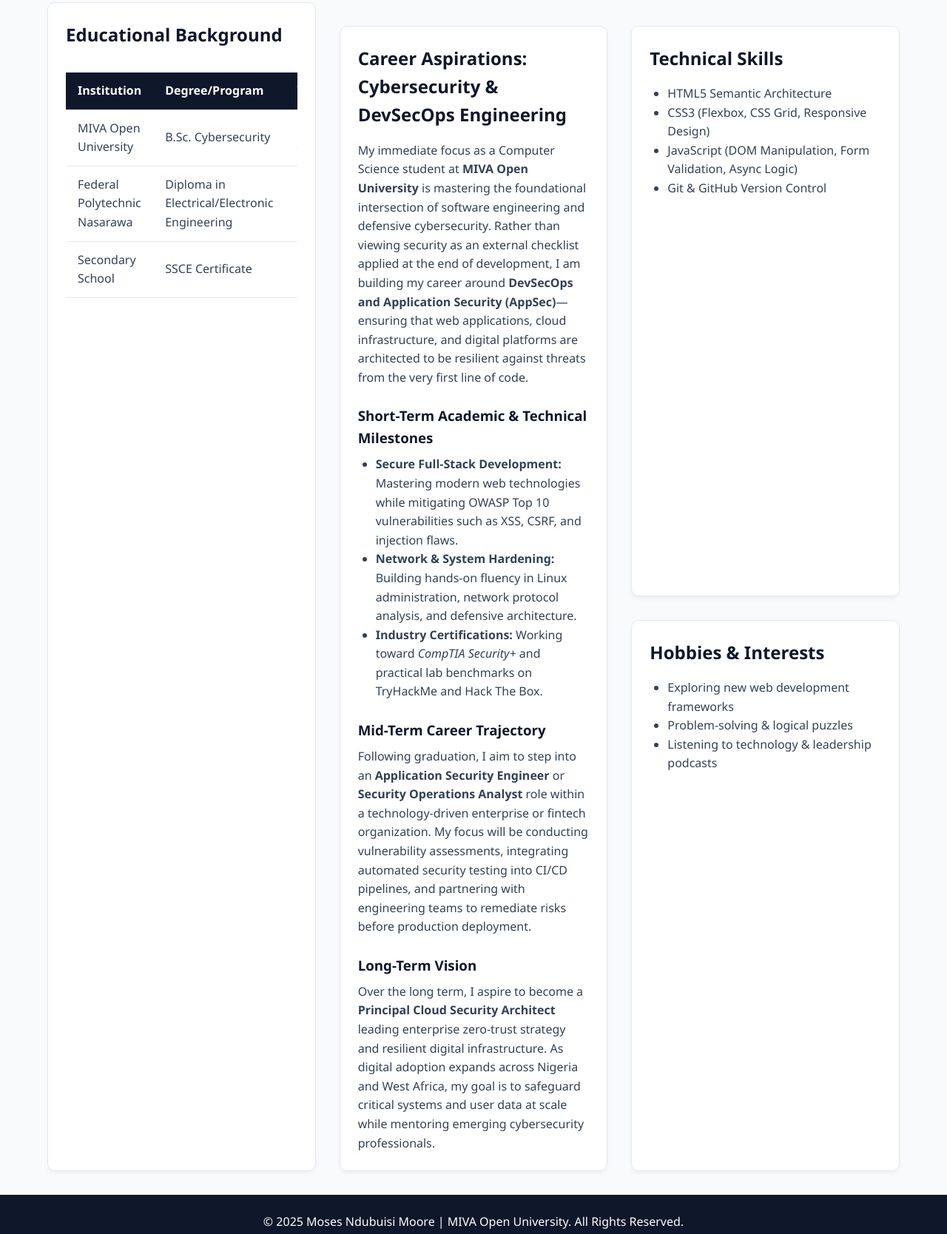
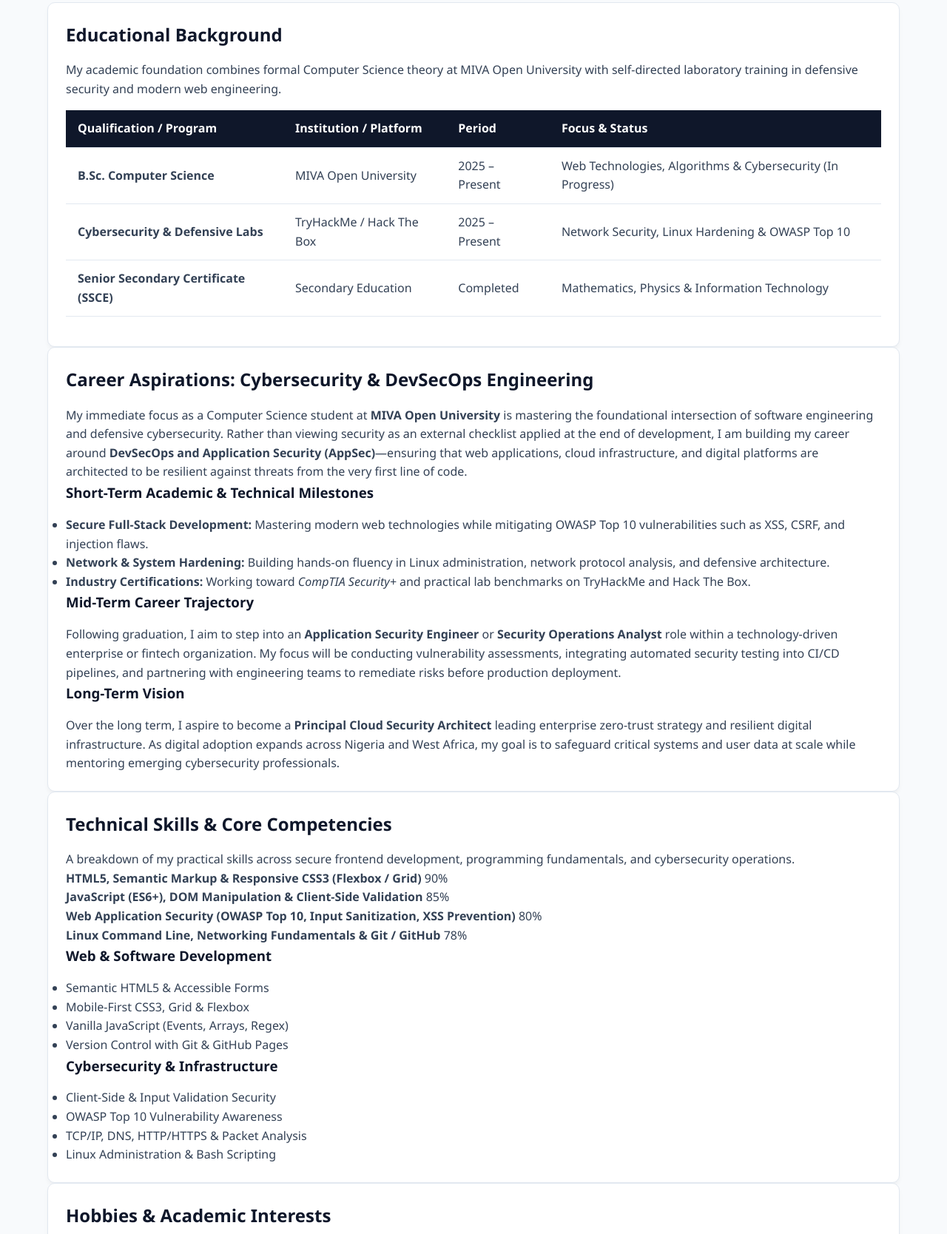
Before and after one commit to demooretours-bit/cos-term-project---Moses-Ndubuisi-Moore, a plain HTML site: page about.html in a window 1280 px wide. Shown: the part 167-1835 px from the top of the page at 74% size. Drawn offline with Linux system fonts and the light colour scheme.

Commit message:
Revamp About Me page with detailed sections
Updated the About Me page with enhanced content structure, including educational background, career aspirations, technical skills, and hobbies.

```diff
--- a/about.html
+++ b/about.html
@@ -9,7 +9,7 @@
 <body>
   <header>
     <nav class="navbar">
-      <a href="index.html" class="logo">Moses Ndubuisi Moore Portfolio</a>
+      <a href="index.html" class="logo">Moses Moore</a>
       <ul class="nav-links">
         <li><a href="index.html">Home</a></li>
         <li><a href="about.html" class="active">About Me</a></li>
@@ -23,88 +23,159 @@
   <main>
     <h1>About Moses Ndubuisi Moore</h1>
 
-    <div class="grid-2">
-      <div class="card">
+    <!-- Educational Background Section -->
+    <section class="card section-spacing">
       <h2>Educational Background</h2>
-        <div class="table-container">
-          <table>
+      <p class="section-intro">
+        My academic foundation combines formal Computer Science theory at MIVA Open University with self-directed laboratory training in defensive security and modern web engineering.
+      </p>
+
+      <div class="table-responsive">
+        <table class="edu-table">
           <thead>
             <tr>
-                <th>Institution</th>
-                <th>Degree/Program</th>
-                <th>Year</th>
+              <th>Qualification / Program</th>
+              <th>Institution / Platform</th>
+              <th>Period</th>
+              <th>Focus &amp; Status</th>
             </tr>
           </thead>
           <tbody>
             <tr>
+              <td><strong>B.Sc. Computer Science</strong></td>
               <td>MIVA Open University</td>
-                <td>B.Sc. Cybersecurity</td>
-                <td>2025/2006 - Present</td>
+              <td>2025 – Present</td>
+              <td>Web Technologies, Algorithms &amp; Cybersecurity (In Progress)</td>
             </tr>
             <tr>
-                <td>Federal Polytechnic Nasarawa</td>
-                <td>Diploma in Electrical/Electronic Engineering</td>
-                <td>2004 - 2006</td>
+              <td><strong>Cybersecurity &amp; Defensive Labs</strong></td>
+              <td>TryHackMe / Hack The Box</td>
+              <td>2025 – Present</td>
+              <td>Network Security, Linux Hardening &amp; OWASP Top 10</td>
             </tr>
             <tr>
-                <td>Secondary School</td>
-                <td>SSCE Certificate</td>
-                <td>1993 - 1998</td>
+              <td><strong>Senior Secondary Certificate (SSCE)</strong></td>
+              <td>Secondary Education</td>
+              <td>Completed</td>
+              <td>Mathematics, Physics &amp; Information Technology</td>
             </tr>
           </tbody>
         </table>
       </div>
-      </div>
+    </section>
 
-      <section class="card" style="margin-top: 2rem;">
+    <!-- Career Aspirations Section -->
+    <section class="card section-spacing">
       <h2>Career Aspirations: Cybersecurity &amp; DevSecOps Engineering</h2>
-
-  <p style="margin-bottom: 1rem;">
+      <p class="body-paragraph">
         My immediate focus as a Computer Science student at <strong>MIVA Open University</strong> is mastering the foundational intersection of software engineering and defensive cybersecurity. Rather than viewing security as an external checklist applied at the end of development, I am building my career around <strong>DevSecOps and Application Security (AppSec)</strong>—ensuring that web applications, cloud infrastructure, and digital platforms are architected to be resilient against threats from the very first line of code.
       </p>
 
-  <h3 style="margin-top: 1.5rem; margin-bottom: 0.5rem;">Short-Term Academic &amp; Technical Milestones</h3>
-  <ul style="margin-left: 1.5rem; margin-bottom: 1rem;">
+      <h3 class="sub-heading">Short-Term Academic &amp; Technical Milestones</h3>
+      <ul class="styled-list">
         <li><strong>Secure Full-Stack Development:</strong> Mastering modern web technologies while mitigating OWASP Top 10 vulnerabilities such as XSS, CSRF, and injection flaws.</li>
         <li><strong>Network &amp; System Hardening:</strong> Building hands-on fluency in Linux administration, network protocol analysis, and defensive architecture.</li>
         <li><strong>Industry Certifications:</strong> Working toward <em>CompTIA Security+</em> and practical lab benchmarks on TryHackMe and Hack The Box.</li>
       </ul>
 
-  <h3 style="margin-top: 1.5rem; margin-bottom: 0.5rem;">Mid-Term Career Trajectory</h3>
-  <p style="margin-bottom: 1rem;">
+      <h3 class="sub-heading">Mid-Term Career Trajectory</h3>
+      <p class="body-paragraph">
         Following graduation, I aim to step into an <strong>Application Security Engineer</strong> or <strong>Security Operations Analyst</strong> role within a technology-driven enterprise or fintech organization. My focus will be conducting vulnerability assessments, integrating automated security testing into CI/CD pipelines, and partnering with engineering teams to remediate risks before production deployment.
       </p>
 
-  <h3 style="margin-top: 1.5rem; margin-bottom: 0.5rem;">Long-Term Vision</h3>
+      <h3 class="sub-heading">Long-Term Vision</h3>
       <p>
         Over the long term, I aspire to become a <strong>Principal Cloud Security Architect</strong> leading enterprise zero-trust strategy and resilient digital infrastructure. As digital adoption expands across Nigeria and West Africa, my goal is to safeguard critical systems and user data at scale while mentoring emerging cybersecurity professionals.
       </p>
     </section>
 
-    <div class="grid-2" style="margin-top: 2rem;">
-      <div class="card">
-        <h2>Technical Skills</h2>
-        <ul style="padding-left: 1.5rem;">
-          <li>HTML5 Semantic Architecture</li>
-          <li>CSS3 (Flexbox, CSS Grid, Responsive Design)</li>
-          <li>JavaScript (DOM Manipulation, Form Validation, Async Logic)</li>
-          <li>Git & GitHub Version Control</li>
+    <!-- Technical Skills Section -->
+    <section class="card section-spacing">
+      <h2>Technical Skills &amp; Core Competencies</h2>
+      <p class="section-intro">
+        A breakdown of my practical skills across secure frontend development, programming fundamentals, and cybersecurity operations.
+      </p>
+
+      <div class="skills-bars-grid">
+        <div class="skill-item">
+          <div class="skill-header">
+            <strong>HTML5, Semantic Markup &amp; Responsive CSS3 (Flexbox / Grid)</strong>
+            <span>90%</span>
+          </div>
+          <div class="progress-track">
+            <div class="progress-fill fill-web" data-width="90"></div>
+          </div>
+        </div>
+
+        <div class="skill-item">
+          <div class="skill-header">
+            <strong>JavaScript (ES6+), DOM Manipulation &amp; Client-Side Validation</strong>
+            <span>85%</span>
+          </div>
+          <div class="progress-track">
+            <div class="progress-fill fill-web" data-width="85"></div>
+          </div>
+        </div>
+
+        <div class="skill-item">
+          <div class="skill-header">
+            <strong>Web Application Security (OWASP Top 10, Input Sanitization, XSS Prevention)</strong>
+            <span>80%</span>
+          </div>
+          <div class="progress-track">
+            <div class="progress-fill fill-sec" data-width="80"></div>
+          </div>
+        </div>
+
+        <div class="skill-item">
+          <div class="skill-header">
+            <strong>Linux Command Line, Networking Fundamentals &amp; Git / GitHub</strong>
+            <span>78%</span>
+          </div>
+          <div class="progress-track">
+            <div class="progress-fill fill-sec" data-width="78"></div>
+          </div>
+        </div>
+      </div>
+
+      <div class="skills-lists-grid">
+        <div>
+          <h3 class="sub-heading">Web &amp; Software Development</h3>
+          <ul class="styled-list">
+            <li>Semantic HTML5 &amp; Accessible Forms</li>
+            <li>Mobile-First CSS3, Grid &amp; Flexbox</li>
+            <li>Vanilla JavaScript (Events, Arrays, Regex)</li>
+            <li>Version Control with Git &amp; GitHub Pages</li>
           </ul>
         </div>
 
-      <div class="card">
-        <h2>Hobbies & Interests</h2>
-        <ul style="padding-left: 1.5rem;">
-          <li>Exploring new web development frameworks</li>
-          <li>Problem-solving & logical puzzles</li>
-          <li>Listening to technology & leadership podcasts</li>
+        <div>
+          <h3 class="sub-heading">Cybersecurity &amp; Infrastructure</h3>
+          <ul class="styled-list">
+            <li>Client-Side &amp; Input Validation Security</li>
+            <li>OWASP Top 10 Vulnerability Awareness</li>
+            <li>TCP/IP, DNS, HTTP/HTTPS &amp; Packet Analysis</li>
+            <li>Linux Administration &amp; Bash Scripting</li>
           </ul>
         </div>
       </div>
+    </section>
+
+    <!-- Hobbies & Interests Section -->
+    <section class="card section-spacing">
+      <h2>Hobbies &amp; Academic Interests</h2>
+      <ul class="styled-list">
+        <li><strong>Capture The Flag (CTF) Competitions:</strong> Participating in weekend cybersecurity challenges to sharpen problem-solving skills.</li>
+        <li><strong>Open-Source Security Research:</strong> Reading security advisories and exploring defensive automation scripts.</li>
+        <li><strong>Tech Community Mentoring:</strong> Collaborating with fellow MIVA Open University students on web development study groups.</li>
+      </ul>
+    </section>
   </main>
 
   <footer>
     <p>&copy; 2025 Moses Ndubuisi Moore | MIVA Open University. All Rights Reserved.</p>
   </footer>
+
+  <script src="about.js"></script>
 </body>
 </html>
```
Lines whose indentation alone changed are shown as unchanged.
